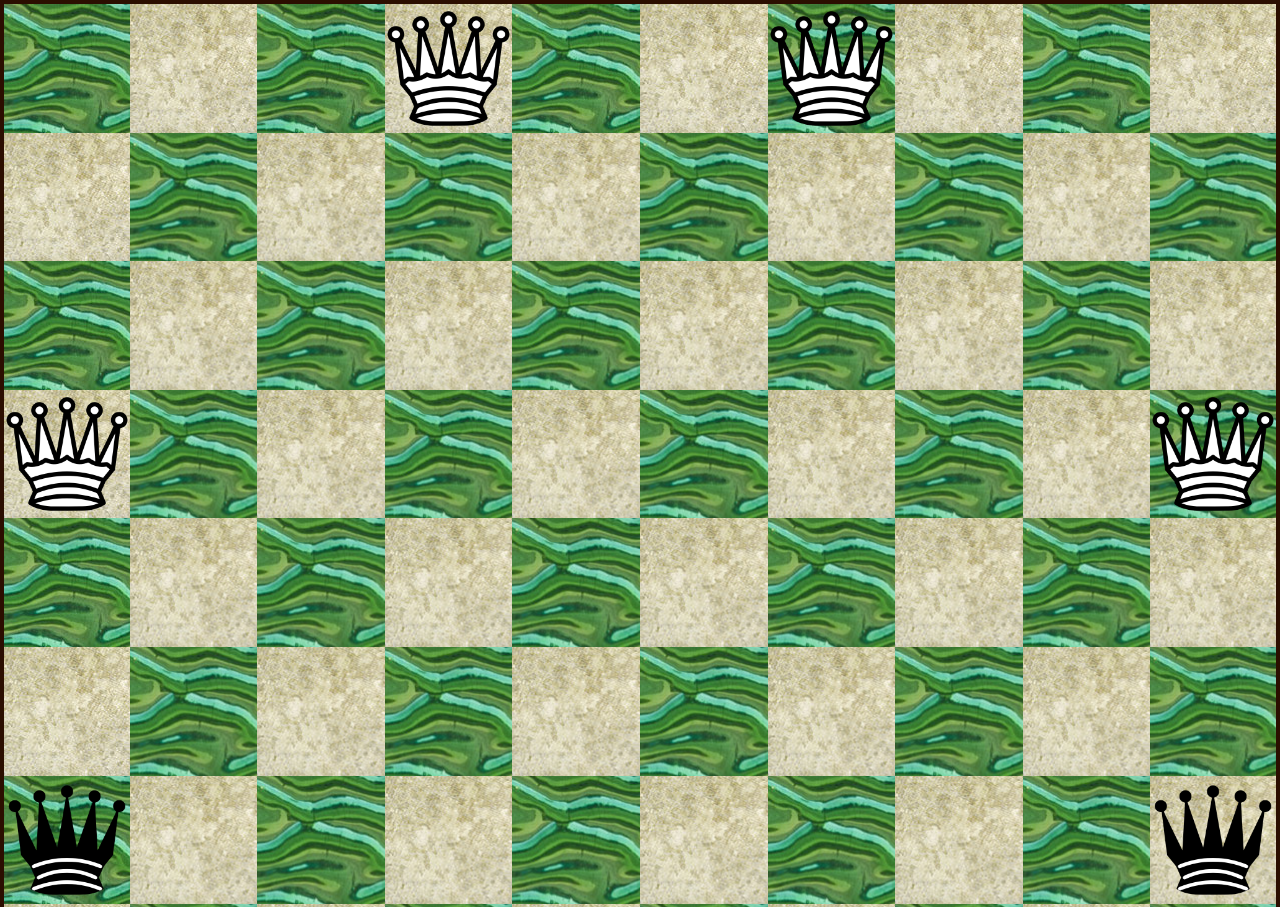
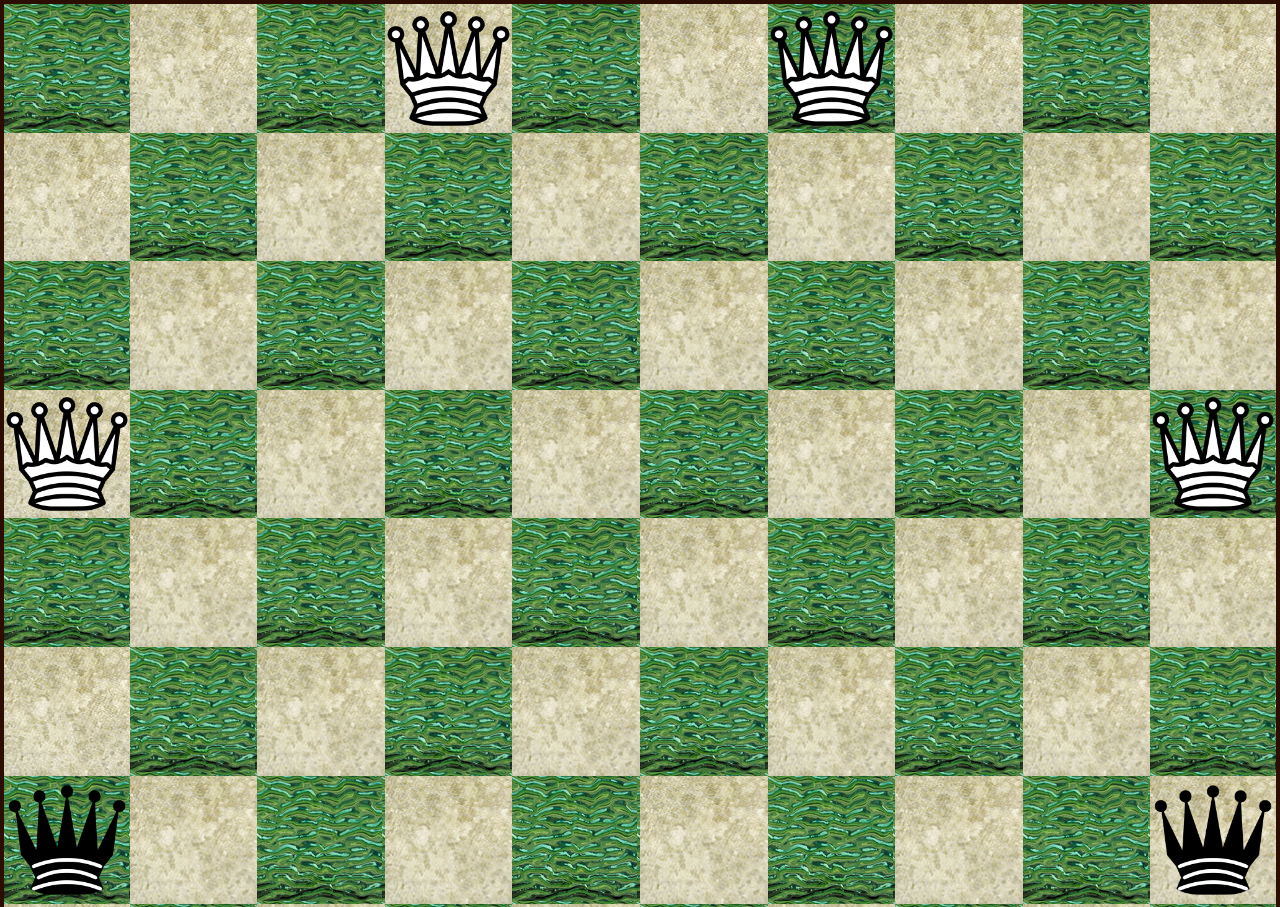
Before and after one commit to prakhar05/prakhar05.github.io, a website: page game.html in a window 1280 px wide. Shown: the top 907 px of the page. Drawn offline with nearby package versions, Linux system fonts and the light colour scheme; some packages are replaced by stand-ins of ours; a script that the page names is missing.

Commit message:
Fixing tiles sizes

```diff
--- a/game.css
+++ b/game.css
@@ -9,6 +9,7 @@ body {
 .table {
   border-collapse: collapse;
   border : 4px solid #2B0E00;
+  padding: 0;
 }
 
 .cell {
@@ -18,7 +19,7 @@ body {
 }
 
 .o {
-  background-image: url('img/tile3.jpg');
+  background-image: url('img/rsz_tile3.jpg');
 }
 
 .e {
```
Also changed, not shown: img/rsz_tile2.jpg (added), img/rsz_tile3.jpg (added).
